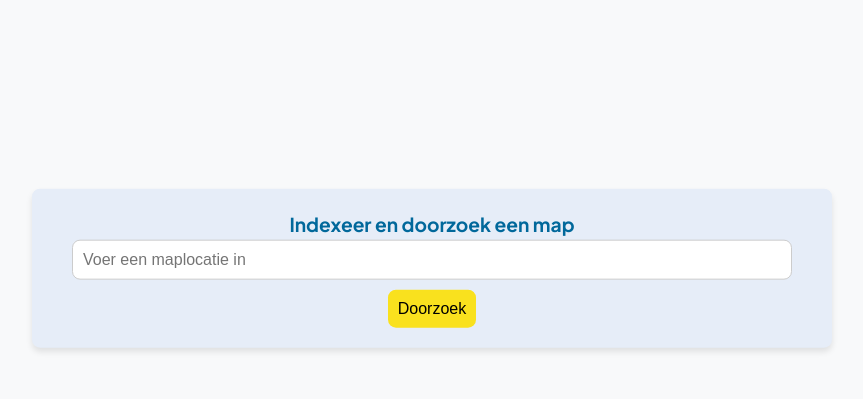
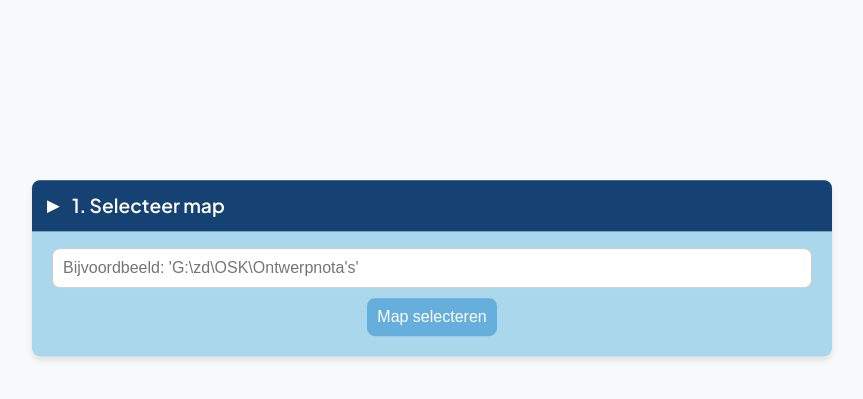
Before and after one commit to thimohenraat/OSK, a Flask app: page / in a window 1280 px wide. Shown: the part 132-531 px from the top of the page, without its empty margins (208-1071 px from the left). Run offline with Flask 3, Linux system fonts and the light colour scheme.

Commit message:
2.0 begin

```diff
--- a/static/css/styles.css
+++ b/static/css/styles.css
@@ -98,40 +116,85 @@ nav {
   width: 100%;
   max-width: none;
   margin: 0;
+  background-color: var(--accent-lightest);
 }
+
 /* Fix display issues */
 .index-form-small .search-section {
   display: flex !important;
   flex-direction: column;
   width: 100%;
 }
+
 .index-form-small ~ .sort-section {
   display: flex !important;
 }
+
 .index-form-small .index-section {
   transform: scale(0.8, 0.8);
 }
+
 /* Search and Index Sections */
 .index-section, .search-section {
-  background-color: var(--secondary-color);
+  background-color: var(--accent-light);
   border-radius: var(--border-radius);
-  padding: 20px;
+  padding: 0 0 20px 0;
   box-shadow: var(--box-shadow);
   margin-bottom: 20px;
 }
 
-.index-section summary, .search-section summary {
+.section-summary {
+  border-radius: var(--border-radius) var(--border-radius) 0 0;
+  text-align: left;
+  background-color: var(--primary-color);
+  color: var(--text-white);
+  font-weight: 600;
+  cursor: pointer;
+  position: relative;
+  margin-bottom: 15px;
+  border-bottom: 2px solid var(--accent-light);
+  transition: all var(--transition-speed) ease;
+  padding: 10px 10px 10px 40px;
+}
+
+.section-summary:hover {
+  background-color: var(--primary-hover);
+  border-bottom-color: var(--accent-lightest);
+}
+
+/* Pijltje voor de summary */
+.section-summary::before {
+  content: "▶";
+  position: absolute;
+  top: 13px;
+  left: 15px;
+  transform: rotate(0);
+  transition: transform var(--transition-speed) ease;
+  font-size: 0.8em;
+}
+
+/* Roteer het pijltje wanneer details open is */
+details[open] .section-summary::before {
+  transform: rotate(90deg);
+}
+
+/* Verschillende groottes voor verschillende secties */
+.index-section .section-summary,
+.search-section .section-summary {
   font-size: 1.2rem;
-  color: var(--accent-color);
-  font-weight: bold;
+}
+
+.sort-section .section-summary {
+  font-size: 1.1rem;
 }
 
 /* Form Inputs and Buttons */
-.index-button{
+.index-button {
   width: auto;
   padding: 10px;
   font-size: 1rem;
 }
+
 .index-form input, .search-form input {
   padding: 10px;
   font-size: 1rem;
@@ -140,16 +203,20 @@ nav {
   border-radius: var(--border-radius);
   margin-bottom: 10px;
 }
+
 .index-form button, .search-form button {
-  background-color: var(--primary-color);
+  background-color: var(--accent-medium);
+  color: var(--text-white);
   border: none;
   border-radius: var(--border-radius);
   cursor: pointer;
   transition: background-color var(--transition-speed);
 }
+
 .index-form button:hover, .search-form button:hover {
-  background-color: var(--primary-hover);
+  background-color: var(--primary-color);
 }
+
 .index-form button:disabled {
   cursor: not-allowed;
   background-color: #ddd;
--- a/static/scripts/index.js
+++ b/static/scripts/index.js
@@ -138,12 +138,12 @@ export function checkIndexStatus() {
         locationInput.value = location;
         locationInput.disabled = true;
         indexButton.disabled = true;
-        statusElement.textContent = `De map is geïndexeerd.`;
+        // statusElement.textContent = `De map is geïndexeerd.`;
         nav.classList.add("index-form-small");
 
         if (!resetButton) {
             resetButton = document.createElement("button");
-            resetButton.textContent = "Reset";
+            resetButton.textContent = "Nieuwe map";
             resetButton.className = "reset-button";
             resetButton.addEventListener("click", resetUI);
             indexSection.appendChild(resetButton);
--- a/templates/index.html
+++ b/templates/index.html
@@ -29,14 +29,14 @@
         <nav class="nav">
 
             <section class="index-section">
-                <summary>Indexeer en doorzoek een map</summary>
+                <summary class="section-summary">1. Selecteer map</summary>
                 <form id="index-form" class="index-form" aria-label="Indexeer Map Formulier">
                     <input
                         id="index-location"
                         type="text"
                         class="index-location"
                         name="location"
-                        placeholder="Voer een maplocatie in"
+                        placeholder="Bijvoordbeeld: 'G:\zd\OSK\Ontwerpnota's'"
                         aria-label="Maplocatie invoeren"
                         required>
                     <button
@@ -44,21 +44,21 @@
                         type="submit"
                         class="index-button"
                         aria-label="Start Indexeren">
-                        Doorzoek
+                        Map selecteren
                     </button>
                     <p id="index-status" class="index-status" aria-live="polite"></p>
                 </form>
             </section>
 
             <section class="search-section">
-                <summary>Zoek in map en bestand</summary>
+                <summary class="section-summary">2. Bestanden doorzoeken</summary>
                 <form id="search-form" class="search-form" aria-label="Zoek Formulier">
                     <div class="form-group">
                         <input
                             type="text"
                             id="query"
                             name="query"
-                            placeholder="Zoekterm..."
+                            placeholder="Bijvoordbeeld: 'Generator'"
                             aria-label="Zoekterm invoeren"
                             required>
                         <div class="search-type">
```
Also changed, not shown: other parts of static/css/styles.css (+66 -38 lines), static/images/Search.png (added).
